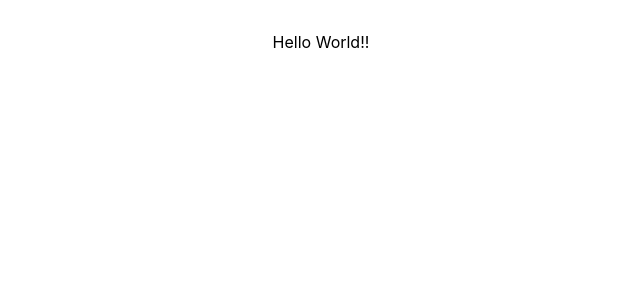
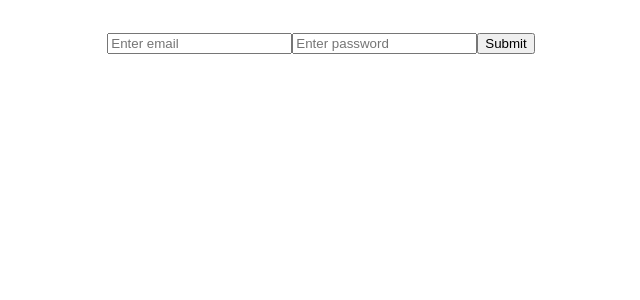
Before and after one commit to pratik-kumar-sahu/quick_goto_projects, a React (Create React App) app in the folder Custom login and localstorage/: page /login in a window 1280 px wide. Shown: the top 300 px of the page, without its empty margins (319-959 px from the left). Built offline with nearby package versions, Linux system fonts and the light colour scheme.

Commit message:
Added routes and pages

```diff
--- a/Custom login and localstorage/package.json
+++ b/Custom login and localstorage/package.json
@@ -9,6 +9,7 @@
     "firebase": "^8.6.2",
     "react": "^17.0.2",
     "react-dom": "^17.0.2",
+    "react-router-dom": "^5.2.0",
     "react-scripts": "4.0.3",
     "web-vitals": "^1.1.1"
   },
--- a/Custom login and localstorage/src/App.js
+++ b/Custom login and localstorage/src/App.js
@@ -1,7 +1,21 @@
+import { BrowserRouter as Router, Switch, Route } from "react-router-dom";
+import HomePage from "./pages/HomePage";
+import Profile from "./pages/Profile";
+import Login from "./pages/Login";
 import "./App.css";
 
 function App() {
-  return <div className="App">Hello World!!</div>;
+  return (
+    <div className="App">
+      <Router>
+        <Switch>
+          <Route exact path="/" component={HomePage} />
+          <Route path="/profile" component={Profile} />
+          <Route path="/login" component={Login} />
+        </Switch>
+      </Router>
+    </div>
+  );
 }
 
 export default App;
--- /dev/null
+++ b/Custom login and localstorage/src/pages/HomePage.js
@@ -0,0 +1,20 @@
+import React from "react";
+import { Link } from "react-router-dom";
+
+function HomePage() {
+  return (
+    <div>
+      <Link to="/profile">
+        <button>Go to Profile</button>
+      </Link>
+      <Link to="/login">
+        <button>LogIn</button>
+      </Link>
+      <Link to="/signup">
+        <button>SignUp</button>
+      </Link>
+    </div>
+  );
+}
+
+export default HomePage;
--- /dev/null
+++ b/Custom login and localstorage/src/pages/Login.js
@@ -0,0 +1,32 @@
+import React, { useState } from "react";
+
+function Login() {
+  const [email, setEmail] = useState("");
+  const [password, setPassword] = useState("");
+
+  const submitHandler = (e) => {
+    e.preventDefault();
+  };
+
+  return (
+    <div>
+      <form onSubmit={submitHandler}>
+        <input
+          value={email}
+          onChange={(e) => setEmail(e.target.value)}
+          placeholder="Enter email"
+          required
+        />
+        <input
+          value={password}
+          onChange={(e) => setPassword(e.target.value)}
+          placeholder="Enter password"
+          required
+        />
+        <button type="submit">Submit</button>
+      </form>
+    </div>
+  );
+}
+
+export default Login;
--- /dev/null
+++ b/Custom login and localstorage/src/pages/Profile.js
@@ -0,0 +1,7 @@
+import React from "react";
+
+function Profile() {
+  return <div>Profile Page</div>;
+}
+
+export default Profile;
```
Also changed, not shown: 1 other file (tests, documents, lock files or other folders).
